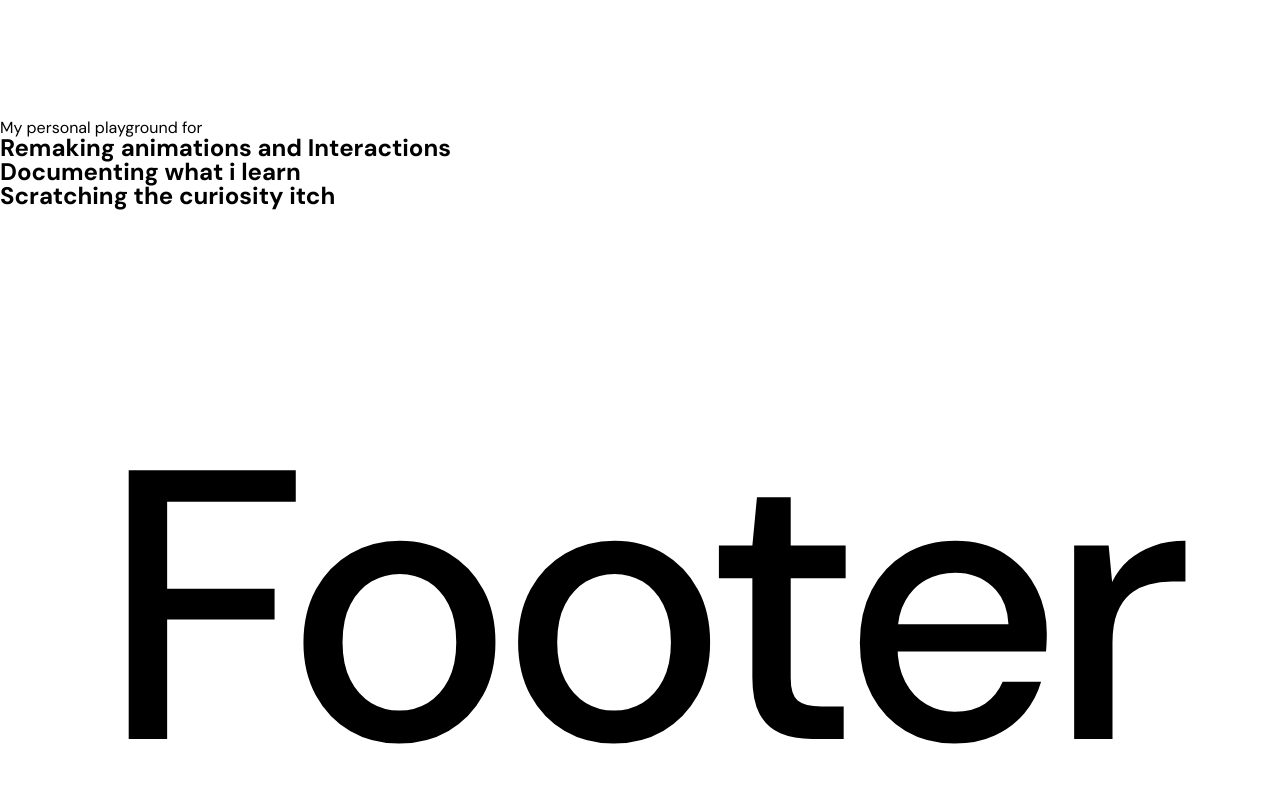
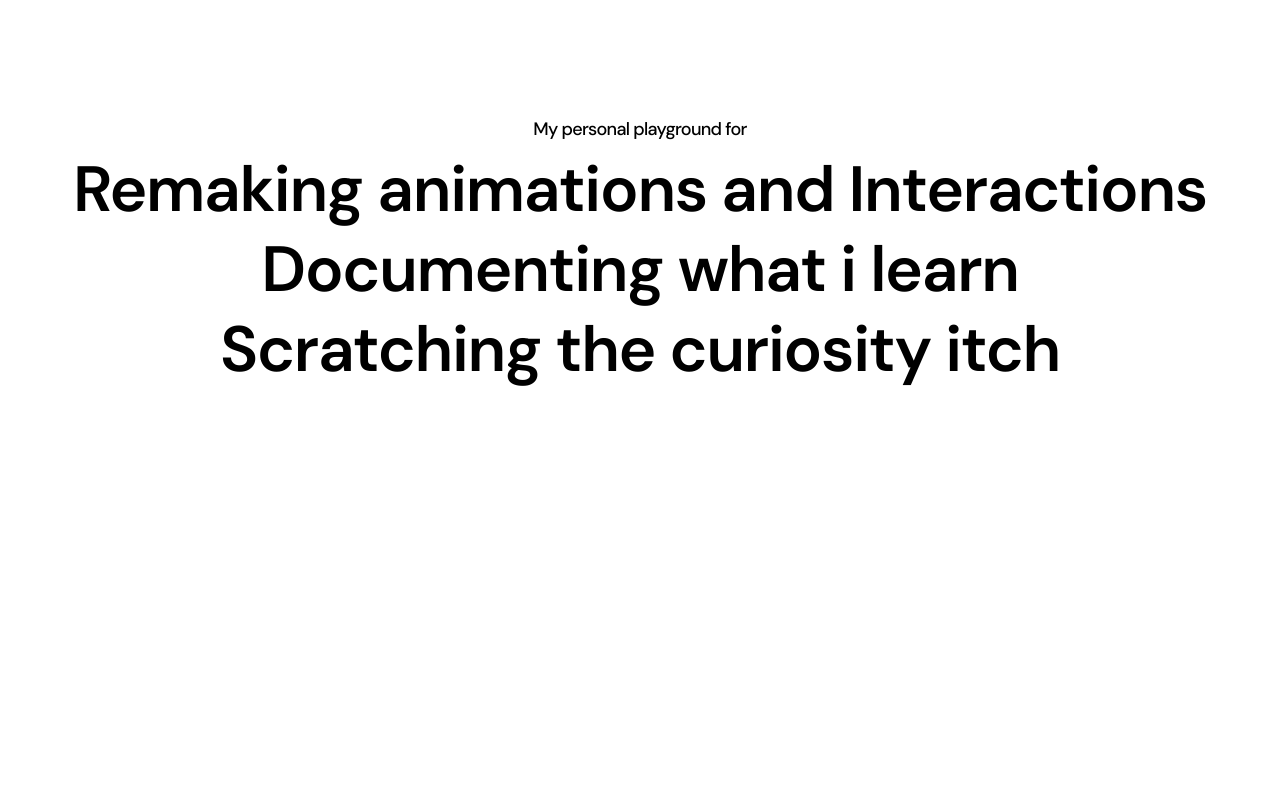
Before and after one commit to FrontendSuberu/mobbin_library_animation_remake, a website built with Vite: page index.html in a window 1280 px wide. Shown: the part 680-1480 px from the top of the page. Built offline with nearby package versions, Linux system fonts and the light colour scheme.

Commit message:
structure and styling complete

```diff
--- a/index.html
+++ b/index.html
@@ -8,7 +8,10 @@
     <link rel="stylesheet" href="/src/style.css" />
     <link rel="preconnect" href="https://fonts.googleapis.com" />
     <link rel="preconnect" href="https://fonts.gstatic.com" crossorigin />
-    <link href="https://fonts.googleapis.com/css2?family=DM+Sans:ital,opsz,wght@0,9..40,100..1000;1,9..40,100..1000&display=swap" rel="stylesheet"/>
+    <link
+      href="https://fonts.googleapis.com/css2?family=DM+Sans:ital,opsz,wght@0,9..40,100..1000;1,9..40,100..1000&display=swap"
+      rel="stylesheet"
+    />
   </head>
   <body>
     <section class="hero">Hero</section>
@@ -16,9 +19,11 @@
       <div class="library-wrapper">
         <p>My personal playground for</p>
 
-        <h1>Remaking animations and Interactions</h1>
-        <h1>Documenting what i learn</h1>
-        <h1>Scratching the curiosity itch</h1>
+        <div class="library-contents">
+          <div>Remaking animations and Interactions</div>
+          <div>Documenting what i learn</div>
+          <div>Scratching the curiosity itch</div>
+        </div>
       </div>
     </section>
 
--- /dev/null
+++ b/src/main.js
@@ -0,0 +1,3 @@
+document.addEventListener("DOMContentLoaded", function() {
+
+})
--- a/src/style.css
+++ b/src/style.css
@@ -1,21 +1,47 @@
-*{
+* {
   padding: 0;
   margin: 0;
   box-sizing: border-box;
   line-height: 1;
 }
 
-body{
+body {
   font-family: "DM Sans", sans-serif;
 }
 
-
-.hero, .footer{
+.hero,
+.footer {
   display: flex;
   justify-content: center;
   align-items: center;
   height: 100svh;
-  font-size: 30vw;
+  font-size: 10vw;
   font-weight: 500;
   letter-spacing: -0.04em;
 }
+
+.library {
+  height: 100svh;
+  width: 100%;
+  text-align: center;
+}
+
+.library-wrapper p {
+  padding-bottom: 20px;
+  letter-spacing: -0.04em;
+  font-size: 18px;
+  font-weight: 500;
+}
+
+
+.library-contents{
+  display: flex;
+  flex-direction: column;
+  gap: 1rem;
+}
+
+.library-wrapper div{
+  font-size: 5vw;
+  letter-spacing: -0.02em;
+  font-weight: 600;
+}
```
